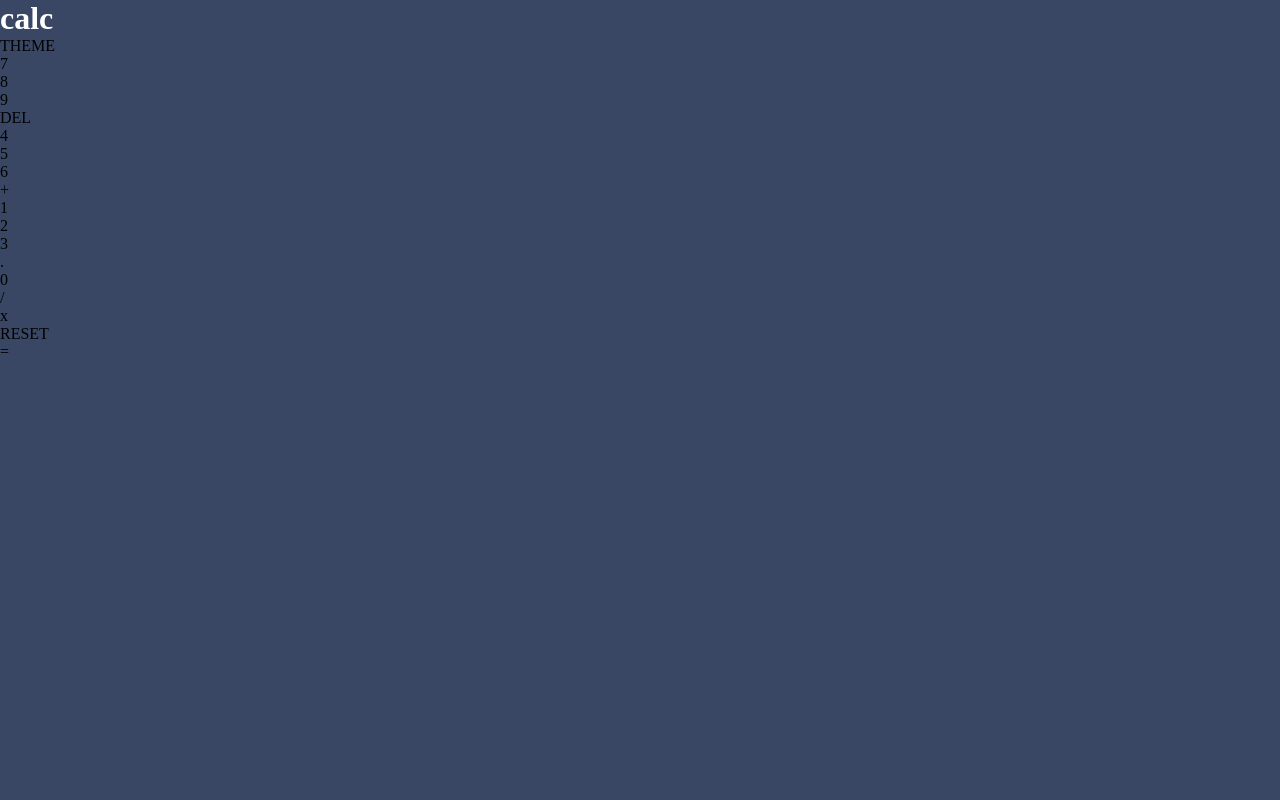
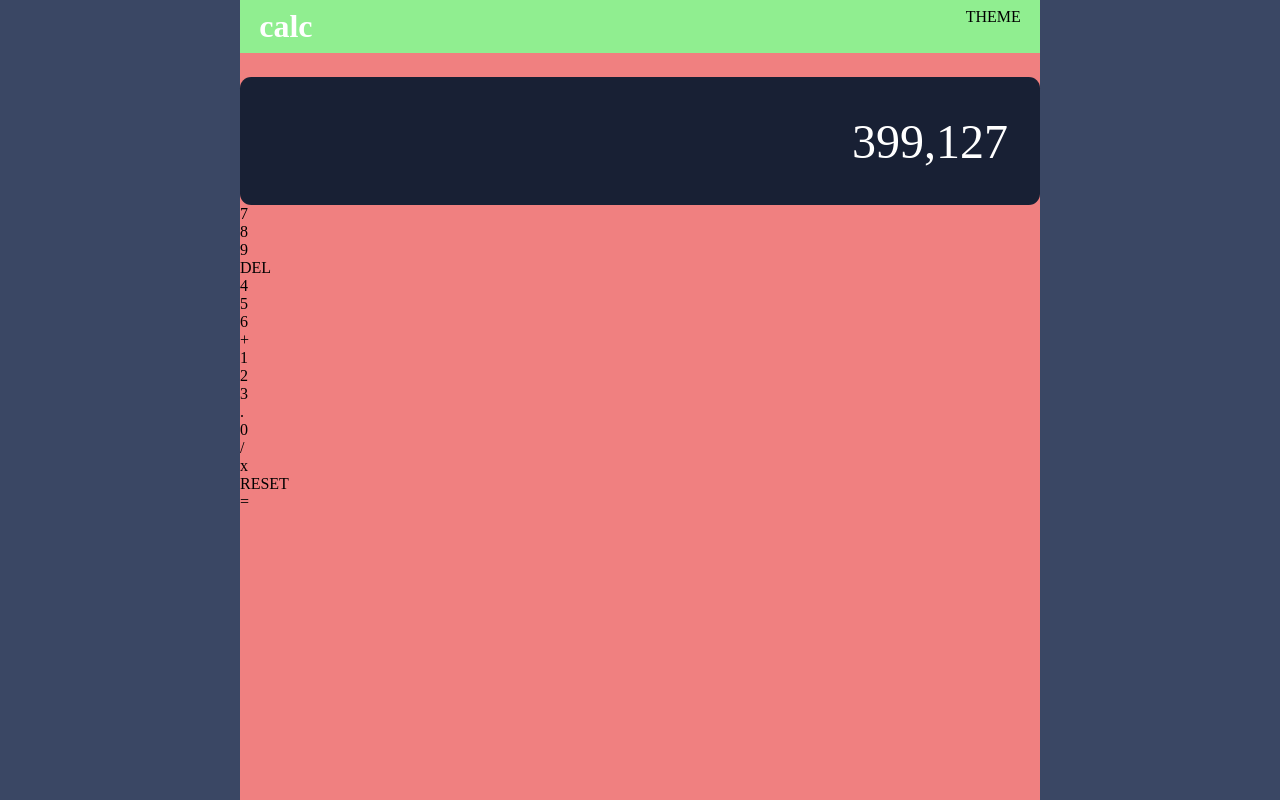
Before and after one commit to Jeanpefe/miniproyectos-web, a plain HTML site: page calculator-app-main/index.html in a window 1280 px wide. Drawn offline with Linux system fonts and the light colour scheme.

Commit message:
screen styles

```diff
--- a/calculator-app-main/index.html
+++ b/calculator-app-main/index.html
@@ -7,6 +7,7 @@
   <link rel="stylesheet" type="text/css" href="styles.css">
 </head>
 <body>
+  <main class="calculator">
     <header class="calc_header">
       <h1 class="calc_header__name">calc</h1>
       <nav class="calc_header__selector">
@@ -16,7 +17,7 @@
       </nav>
     </header>
     <section class="screen">
-    <p class="screen__text"></p>
+      <p class="screen__text">399,127</p>
     </section>
     <section class="keys">
       <p class="keys__button">7</p>
@@ -37,5 +38,6 @@
       <p class="keys__button">RESET</p>
       <p class="keys__button">=</p>
     </section>
+  </main>
 </body>
 </html>
--- a/calculator-app-main/styles.css
+++ b/calculator-app-main/styles.css
@@ -9,17 +9,51 @@
   --number_key_background: hsl(30, 25%, 89%);
   --number_key_shadow: hsl(28, 16%, 65%);
   --number_color: hsl(221, 14%, 31%);
+  --screen_number: white;
 }
 
 * {
   margin: 0;
   padding: 0;
+  box-sizing: border-box;
 }
 
 body {
   background-color: var(--main_background);
+  display: flex;
+  align-items: center;
+  justify-content: center;
+  height: 100vh;
 }
 
+.calculator {
+  width: 50rem;
+  background-color: lightcoral;
+  height: 50rem;
+}
+.calc_header {
+  background-color: lightgreen;
+  display: flex;
+  padding: 0.5rem 1.2rem;
+  justify-content: space-between;
+  margin-bottom: 1.5rem;
+}
 .calc_header__name {
   color: white;
 }
+
+.screen {
+  background-color: var(--screen_background);
+  width: 100%;
+  height:8rem;
+  border-radius: 0.7rem;
+  display: flex;
+  align-items: center;
+  justify-content: end;
+  padding: 2rem;
+}
+
+.screen__text {
+    color: var(--screen_number);
+    font-size: 3rem;
+}
```
Lines whose indentation alone changed are shown as unchanged.
